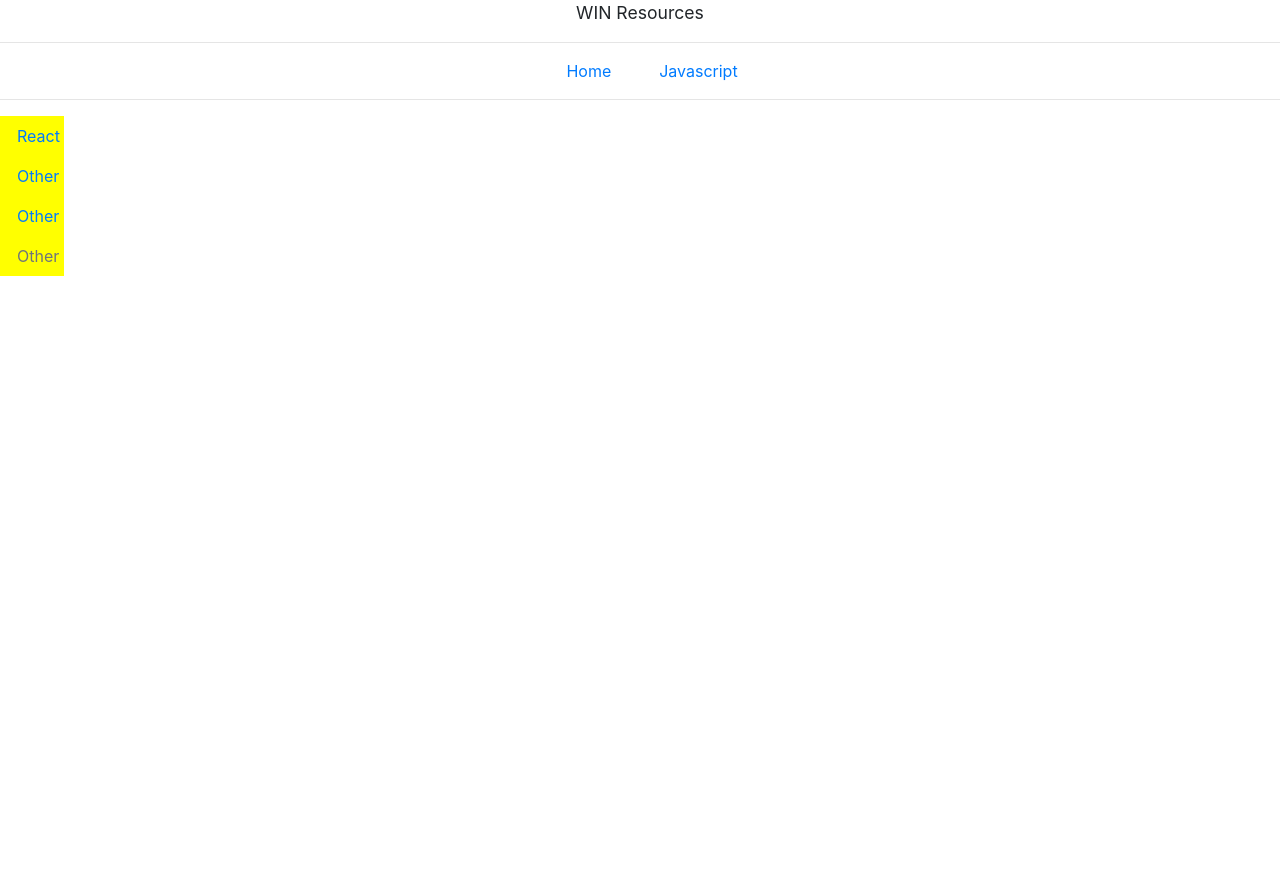
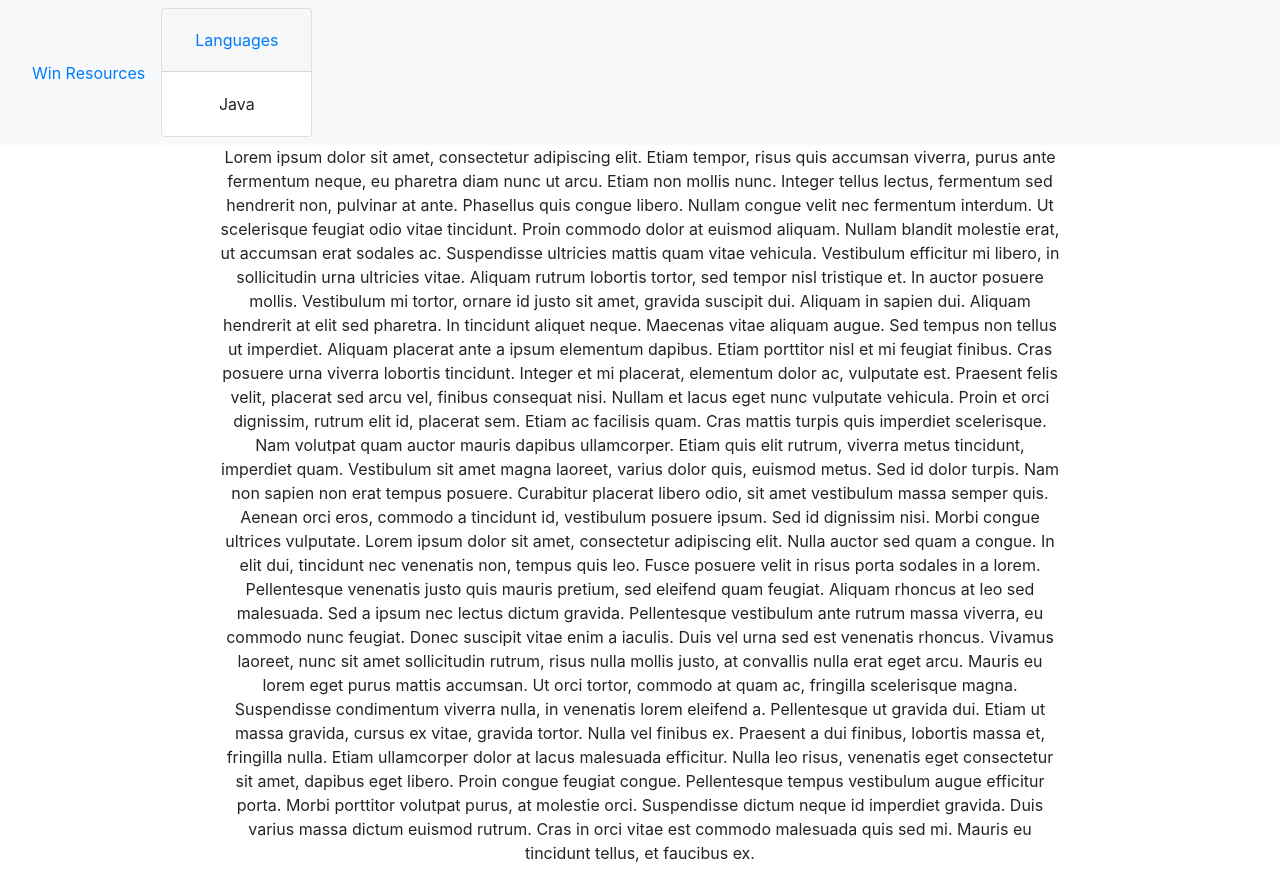
Before and after one commit to evansgithubaccount/WINFOProject, a React (Create React App) app in the folder winfrontend/: page /javascript in a window 1280 px wide. Before the commit the page ends 800 px from the top, so only its background shows below. Built offline with nearby package versions, Linux system fonts and the light colour scheme.

Commit message:
Changed Nav Bar

```diff
--- a/winfrontend/src/components/JavaScriptPage.js
+++ b/winfrontend/src/components/JavaScriptPage.js
@@ -1,9 +1,6 @@
 import React from 'react';
 import Navigation from './Navigation';
 import {Link} from 'react-router-dom';
-
-
-
 
 class JavaScriptPage extends React.Component{
     constructor(props){
@@ -12,10 +9,10 @@ class JavaScriptPage extends React.Component{
 
     render(){
         return(
-            <div id='javaPage'>
+            <div id='javaScriptPage'>
                 <Navigation/>
-        <div class="row">
-        <div class="col-sm-2">
+        <div class="row justify-content-md-center">
+        {/* <div class="col-sm-2"></div>
         <ul class="nav flex-column">
   <li class="nav-item">
     <Link class="nav-link active" to={{pathname:'/javascript/react'}}>React</Link>
@@ -29,11 +26,21 @@ class JavaScriptPage extends React.Component{
   <li class="nav-item">
     <a class="nav-link disabled" href="#">Other</a>
   </li>
-</ul>
+</ul> */}
+
+            <div class="col-sm-8 justify-content-md-center">
+                <p>Lorem ipsum dolor sit amet, consectetur adipiscing elit. Etiam tempor, risus quis accumsan viverra, purus ante fermentum neque, eu pharetra diam nunc ut arcu. Etiam non mollis nunc. Integer tellus lectus, fermentum sed hendrerit non, pulvinar at ante. Phasellus quis congue libero. Nullam congue velit nec fermentum interdum. Ut scelerisque feugiat odio vitae tincidunt. Proin commodo dolor at euismod aliquam. Nullam blandit molestie erat, ut accumsan erat sodales ac. Suspendisse ultricies mattis quam vitae vehicula. Vestibulum efficitur mi libero, in sollicitudin urna ultricies vitae. Aliquam rutrum lobortis tortor, sed tempor nisl tristique et. In auctor posuere mollis. Vestibulum mi tortor, ornare id justo sit amet, gravida suscipit dui.
+
+Aliquam in sapien dui. Aliquam hendrerit at elit sed pharetra. In tincidunt aliquet neque. Maecenas vitae aliquam augue. Sed tempus non tellus ut imperdiet. Aliquam placerat ante a ipsum elementum dapibus. Etiam porttitor nisl et mi feugiat finibus. Cras posuere urna viverra lobortis tincidunt. Integer et mi placerat, elementum dolor ac, vulputate est. Praesent felis velit, placerat sed arcu vel, finibus consequat nisi. Nullam et lacus eget nunc vulputate vehicula. Proin et orci dignissim, rutrum elit id, placerat sem. Etiam ac facilisis quam. Cras mattis turpis quis imperdiet scelerisque. Nam volutpat quam auctor mauris dapibus ullamcorper.
+
+Etiam quis elit rutrum, viverra metus tincidunt, imperdiet quam. Vestibulum sit amet magna laoreet, varius dolor quis, euismod metus. Sed id dolor turpis. Nam non sapien non erat tempus posuere. Curabitur placerat libero odio, sit amet vestibulum massa semper quis. Aenean orci eros, commodo a tincidunt id, vestibulum posuere ipsum. Sed id dignissim nisi. Morbi congue ultrices vulputate. Lorem ipsum dolor sit amet, consectetur adipiscing elit. Nulla auctor sed quam a congue. In elit dui, tincidunt nec venenatis non, tempus quis leo.
+
+Fusce posuere velit in risus porta sodales in a lorem. Pellentesque venenatis justo quis mauris pretium, sed eleifend quam feugiat. Aliquam rhoncus at leo sed malesuada. Sed a ipsum nec lectus dictum gravida. Pellentesque vestibulum ante rutrum massa viverra, eu commodo nunc feugiat. Donec suscipit vitae enim a iaculis. Duis vel urna sed est venenatis rhoncus. Vivamus laoreet, nunc sit amet sollicitudin rutrum, risus nulla mollis justo, at convallis nulla erat eget arcu. Mauris eu lorem eget purus mattis accumsan. Ut orci tortor, commodo at quam ac, fringilla scelerisque magna. Suspendisse condimentum viverra nulla, in venenatis lorem eleifend a. Pellentesque ut gravida dui. Etiam ut massa gravida, cursus ex vitae, gravida tortor. Nulla vel finibus ex. Praesent a dui finibus, lobortis massa et, fringilla nulla. Etiam ullamcorper dolor at lacus malesuada efficitur.
+
+Nulla leo risus, venenatis eget consectetur sit amet, dapibus eget libero. Proin congue feugiat congue. Pellentesque tempus vestibulum augue efficitur porta. Morbi porttitor volutpat purus, at molestie orci. Suspendisse dictum neque id imperdiet gravida. Duis varius massa dictum euismod rutrum. Cras in orci vitae est commodo malesuada quis sed mi. Mauris eu tincidunt tellus, et faucibus ex.</p>
+            </div>
 </div>
 </div>
-</div>
-
         )
     }
 }
--- a/winfrontend/src/components/Navigation.js
+++ b/winfrontend/src/components/Navigation.js
@@ -10,13 +10,42 @@ class Navigation extends React.Component{
 
     render(){
         return(
-            <div id='navMain'>
-                <div id='navLogo'>WIN Resources</div>
-                <hr></hr>
-                <NavLink className='nav-item' to={{pathname:'/'}}>Home</NavLink>
-                <NavLink className='nav-item' to={{pathname:'javascript'}}>Javascript</NavLink>
-                <hr></hr>
-            </div>
+            // <div id='navMain'>
+            //     <div id='navLogo'>WIN Resources</div>
+            //     <NavLink className='nav-item' to={{pathname:'/'}}>Home</NavLink>
+            //     <NavLink className='nav-item' to={{pathname:'javascript'}}>Javascript</NavLink>
+            // </div>
+            <nav class="navbar navbar-expand-lg navbar-light bg-light">
+  <NavLink className='nav-link' to={{pathname:'/'}}>Win Resources</NavLink>
+  <button class="navbar-toggler" type="button" data-toggle="collapse" data-target="#navbarSupportedContent" aria-controls="navbarSupportedContent" aria-expanded="false" aria-label="Toggle navigation">
+    <span class="navbar-toggler-icon"></span>
+  </button>
+
+  <div class="collapse navbar-collapse" id="navbarSupportedContent">
+    <ul class="navbar-nav mr-auto">
+    <div id="accordion">
+  <div class="card">
+    <div class="card-header" id="headingOne">
+      <h5 class="mb-0">
+        <button class="btn btn-link " data-toggle="collapse" data-target="#collapseOne" aria-expanded="true" aria-controls="collapseOne">
+          Languages
+        </button>
+      </h5>
+    </div>
+
+    <div id="collapseOne" class="collapse show"  aria-labelledby="headingOne" data-parent="#accordion">
+      <div class="card-body">
+        <a>Java</a>
+      </div>
+    </div>
+  </div>
+  </div>
+
+
+    </ul>
+
+  </div>
+</nav>
         )
     }
 }
--- a/winfrontend/src/css/Navigation.css
+++ b/winfrontend/src/css/Navigation.css
@@ -14,6 +14,18 @@ div{
 }
 
 .flex-column {
-    background-color: yellow;
+    background-color: purple;
     position: fixed;
 }
+
+.nav-item {
+text-decoration: none;
+ }
+
+ #demo.width {
+    height: auto;
+    -webkit-transition: width 0.35s ease;
+    -moz-transition: width 0.35s ease;
+    -o-transition: width 0.35s ease;
+    transition: width 0.35s ease;
+}
```
